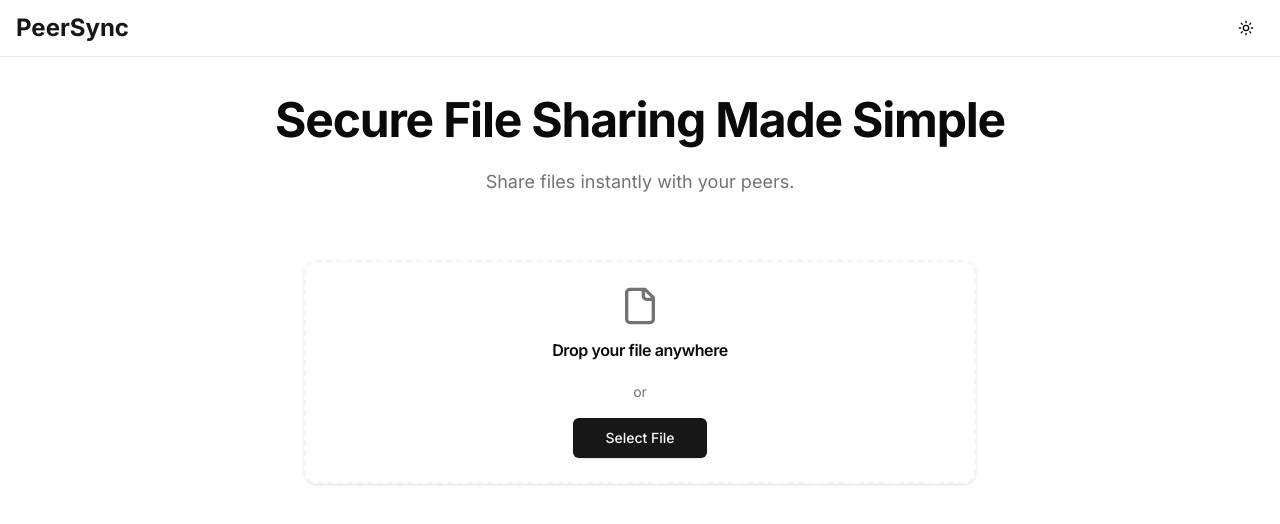
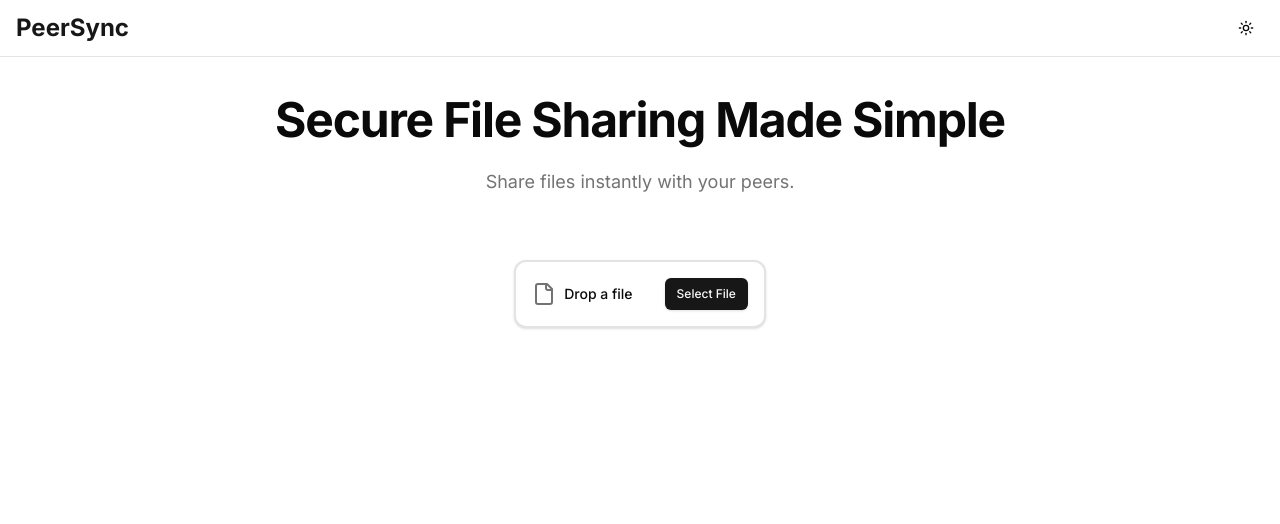
Before and after one commit to sam0044/PeerSync, a Next.js app in the folder peersync/: page / in a window 1280 px wide. Shown: the top 524 px of the page. Built offline with nearby package versions, Linux system fonts and the light colour scheme.

Commit message:
ui changes

```diff
--- a/peersync/src/components/file-upload/upload-zone.tsx
+++ b/peersync/src/components/file-upload/upload-zone.tsx
@@ -1,15 +1,14 @@
 "use client";
 
 import { Button } from "@/components/ui/button";
-import { Card, CardContent, CardHeader, CardTitle } from "@/components/ui/card";
+import { Card} from "@/components/ui/card";
 import { File } from "lucide-react";
 
 interface UploadZoneProps {
   onFileSelect: (file: File) => void;
-  isDragActive: boolean;
 }
 
-export function UploadZone({ onFileSelect, isDragActive }: UploadZoneProps) {
+export function UploadZone({ onFileSelect}: UploadZoneProps) {
   const handleFileInput = (e: React.ChangeEvent<HTMLInputElement>) => {
     if (e.target.files && e.target.files.length > 0) {
       onFileSelect(e.target.files[0]);
@@ -17,15 +16,13 @@ export function UploadZone({ onFileSelect, isDragActive }: UploadZoneProps) {
   };
 
   return (
-    <Card className={`border-2 border-dashed ${isDragActive ? 'border-primary' : 'border-muted'} transition-colors duration-300`}>
-      <CardHeader className="text-center">
-        <CardTitle className="flex flex-col items-center gap-4">
-          <File className="h-10 w-10 text-muted-foreground" />
-          <span>Drop your file anywhere</span>
-        </CardTitle>
-      </CardHeader>
-      <CardContent className="text-center pb-6">
-        <p className="text-sm text-muted-foreground mb-4">or</p>
+    <Card className={`border-2 border-muted-foreground/20 w-fit mx-auto`}>
+      <div className="flex items-center gap-8 px-4 py-4">
+        <div className="flex items-center gap-2">
+          <File className="h-6 w-6 text-muted-foreground" />
+          <span className="text-sm font-medium">Drop a file</span>
+        </div>
+        <div>
           <input
             type="file"
             id="file-upload"
@@ -33,12 +30,13 @@ export function UploadZone({ onFileSelect, isDragActive }: UploadZoneProps) {
             onChange={handleFileInput}
           />
           <Button
-          size="lg"
+            size="sm"
             onClick={() => document.getElementById("file-upload")?.click()}
           >
             Select File
           </Button>
-      </CardContent>
+        </div>
+      </div>
     </Card>
   );
 }
--- a/peersync/src/components/sections/home-content.tsx
+++ b/peersync/src/components/sections/home-content.tsx
@@ -13,7 +13,6 @@ import { Progress } from "../ui/progress";
 interface HomeContentProps {
   file: File | null;
   onFileSelect: (file: File) => void;
-  isDragActive: boolean;
   sessionId: string | null;
   setFile: (file: File | null) => void;
   setSessionId: (sessionId: string | null) => void;
@@ -22,7 +21,6 @@ interface HomeContentProps {
 export function HomeContent ({
   file,
   onFileSelect,
-  isDragActive,
   sessionId,
   setFile,
   setSessionId,
@@ -66,7 +64,7 @@ export function HomeContent ({
             progress={progress}
           />
         )}
-        {!isSharing && <UploadZone onFileSelect={onFileSelect} isDragActive={isDragActive} />}
+        {!isSharing && <UploadZone onFileSelect={onFileSelect} />}
         {file && (
           <div className="space-y-4">
             <FileCard file={file} />
```
Lines whose indentation alone changed are shown as unchanged.
